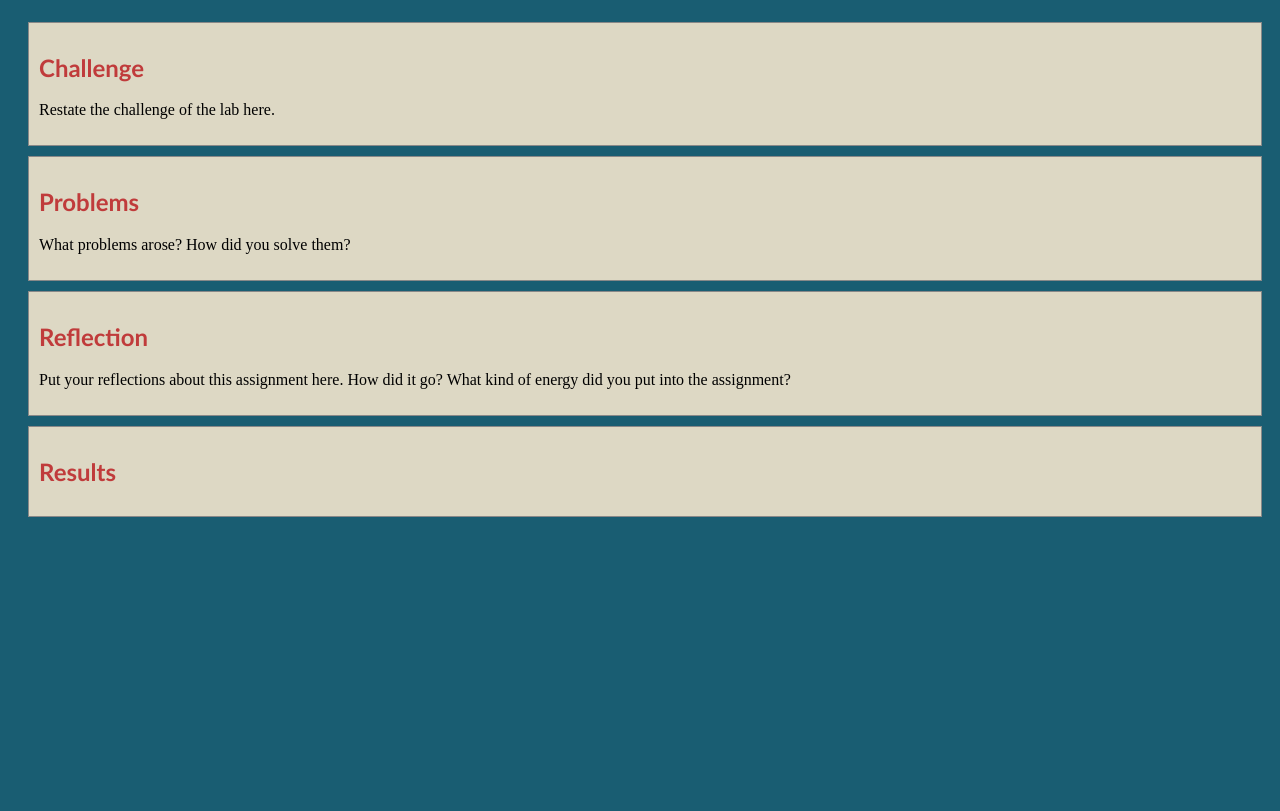
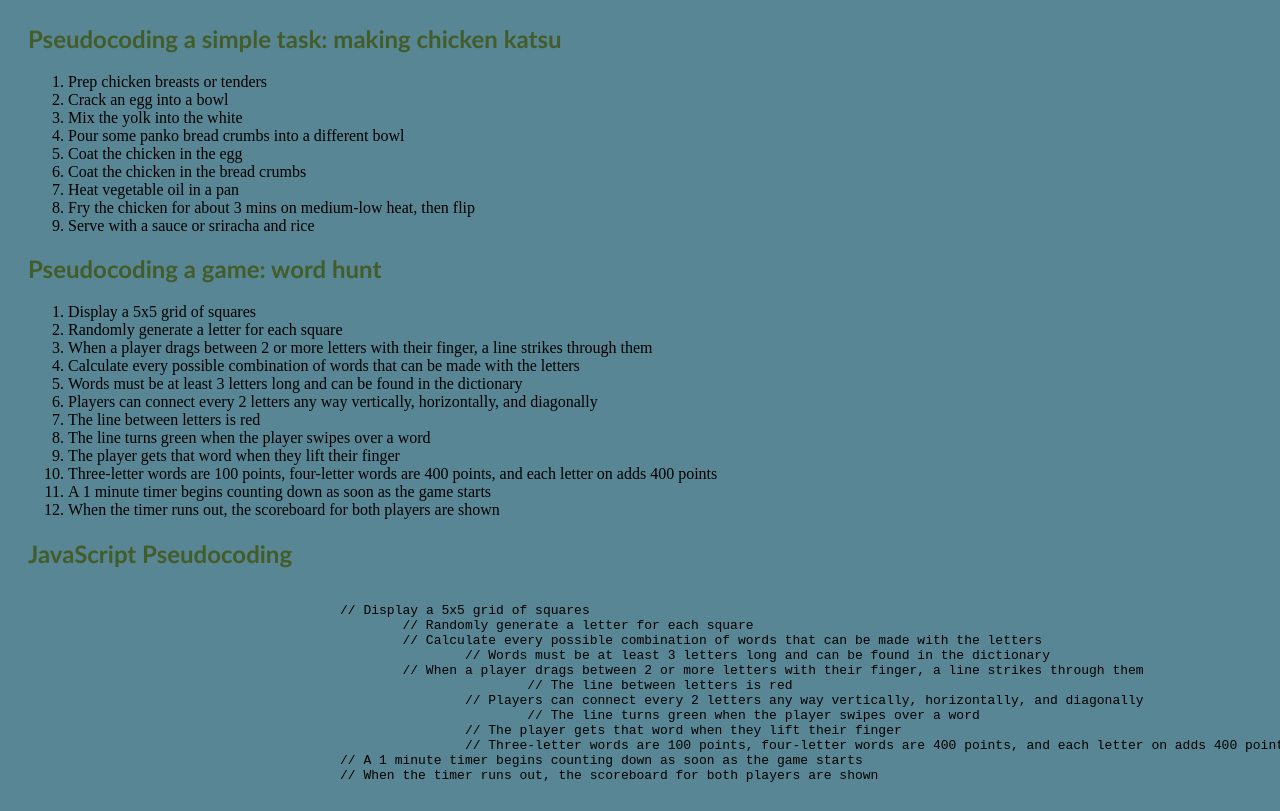
Before and after one commit to chimchimchimmy/art101, a plain HTML site: page lab4/index.html in a window 1280 px wide. Shown: the part 131-942 px from the top of the page. Before the commit the page ends 800 px from the top, so only its background shows below. Drawn offline with nearby package versions, Linux system fonts and the light colour scheme.

```diff
--- a/lab4/css/lab.css
+++ b/lab4/css/lab.css
@@ -4,6 +4,15 @@
 .minor-section {
     padding: 10px;
     margin-bottom: 10px;
-    border: solid 1px #888;
-    background-color: #DDD8C4;
+    border: solid 1px #557956;
+    background-color: #b2d4b5;
   }
+
+  body {
+    background-color: #588694;
+  }
+
+  h1,h2,h3 {
+    font-family:'Gill Sans', 'Gill Sans MT', Calibri, 'Trebuchet MS', sans-serif;
+    color: rgb(67, 93, 42)
+  }
--- a/lab4/index.html
+++ b/lab4/index.html
@@ -2,7 +2,7 @@
 <html>
 <head>
 	<!-- This title is used for tabs and bookmarks -->
-	<title>Lab X - Subject/Topic</title>
+	<title>Lab 4 - Pseudocoding and Problem-Solving</title>
 
 	<!-- Use UTF character set, a good idea with any webpage -->
   	<meta charset="UTF-8" />
@@ -23,24 +23,70 @@
 	<!-- Style this page by changing the CSS in ../css/site.css or css/lab.css -->
 	<main id="content">
 		<section>
-			<h1>Lab X - Subject/Topic</h1>
+				<h1>Lab 4 - Pseudocoding and Problem-Solving</h1>
+				<h2>Pseudocoding a simple task: making chicken katsu</h2>
+				<ol>
+					<li>Prep chicken breasts or tenders</li>
+					<li>Crack an egg into a bowl</li>
+					<li>Mix the yolk into the white</li>
+					<li>Pour some panko bread crumbs into a different bowl</li>
+					<li>Coat the chicken in the egg</li>
+					<li>Coat the chicken in the bread crumbs</li>
+					<li>Heat vegetable oil in a pan</li>
+					<li>Fry the chicken for about 3 mins on medium-low heat, then flip</li>
+					<li>Serve with a sauce or sriracha and rice</li>
+				</ol>
+
+				<h2>Pseudocoding a game: word hunt</h2>
+				<ol>
+					<li>Display a 5x5 grid of squares</li>
+					<li>Randomly generate a letter for each square</li>
+					<li>When a player drags between 2 or more letters with their finger, a line strikes through them</li>
+					<li>Calculate every possible combination of words that can be made with the letters</li>
+					<li>Words must be at least 3 letters long and can be found in the dictionary</li>
+					<li>Players can connect every 2 letters any way vertically, horizontally, and diagonally</li>
+					<li>The line between letters is red</li>
+					<li>The line turns green when the player swipes over a word</li>
+					<li>The player gets that word when they lift their finger</li>
+					<li>Three-letter words are 100 points, four-letter words are 400 points, and each letter on adds 400 points</li>
+					<li>A 1 minute timer begins counting down as soon as the game starts</li>
+					<li>When the timer runs out, the scoreboard for both players are shown</li>
+				</ol>
+
+				<h2>JavaScript Pseudocoding</h2>
+				<pre><code>
+					// Display a 5x5 grid of squares
+						// Randomly generate a letter for each square
+						// Calculate every possible combination of words that can be made with the letters
+							// Words must be at least 3 letters long and can be found in the dictionary
+						// When a player drags between 2 or more letters with their finger, a line strikes through them
+								// The line between letters is red
+							// Players can connect every 2 letters any way vertically, horizontally, and diagonally
+								// The line turns green when the player swipes over a word
+							// The player gets that word when they lift their finger
+							// Three-letter words are 100 points, four-letter words are 400 points, and each letter on adds 400 points
+					// A 1 minute timer begins counting down as soon as the game starts
+					// When the timer runs out, the scoreboard for both players are shown
+				</pre></code>
+
 			<div class="minor-section">
 					<h2>Challenge</h2>
-					<p>Restate the challenge of the lab here.</p>
+					<p>The challenge of this lab was learning how to make comments and properly indent them in JavaScript, as well as putting the information together in the HTML file for the Lab 4 site..</p>
 			</div>
 
 			<div class="minor-section">
 					<h2>Problems</h2>
-					<p>What problems arose? How did you solve them? </p>
+					<p>The only problems that arose came as a result of me again trying to put an image to the right of the information on the Lab 4 page, but no matter what I tried, it didn't come out right. I'll have to keep trying new things to figure out how to do that. </p>
 			</div>
 
 			<div class="minor-section">
 					<h2>Reflection</h2>
-					<p>Put your reflections about this assignment here. How did it go? What kind of energy did you put into the assignment? </p>
+					<p>The pseudocoding was not too difficult and I understand the function of it. One thing I would like to understand better is how the indentation should be done and if it matters. </p>
 			</div>
 
 			<div class="minor-section">
 					<h2>Results</h2>
+					<p>I think the results of the pseudocoding came out well, and despite the fact that I couldn't get the image I wanted to format correctly on the website, the Lab 4 site still looks well-organized enough to me.</p>
 					<div id="output"></div>
 			</div>
 		</section>
```
Also changed, not shown: index.html (+3 -3 lines), 1 other file.
